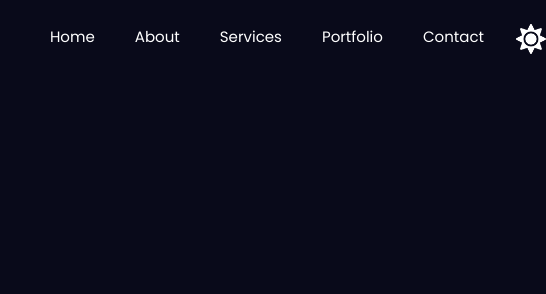
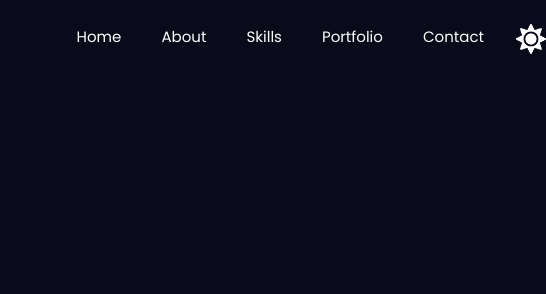
Before and after one commit to Dealer-09/Personal-Portfolio, a plain HTML site: page index.html in a window 1280 px wide. Shown: the top 294 px of the page, 734-1280 px from the left. Drawn offline with nearby package versions, Linux system fonts and the light colour scheme.

Commit message:
Minor container text change

```diff
--- a/index.html
+++ b/index.html
@@ -25,7 +25,7 @@
                 <li><img src="images/sun.png" id="icon"></li>
                 <li><a href="#contact" class="nav-link">Contact</a></li>
                 <li><a href="#portfolio" class="nav-link">Portfolio</a></li>
-                <li><a href="#services" class="nav-link">Services</a></li>
+                <li><a href="#services" class="nav-link">Skills</a></li>
                 <li><a href="#about" class="nav-link">About</a></li>
                 <li><a href="#home" class="nav-link">Home</a></li>
             </ul>
```
